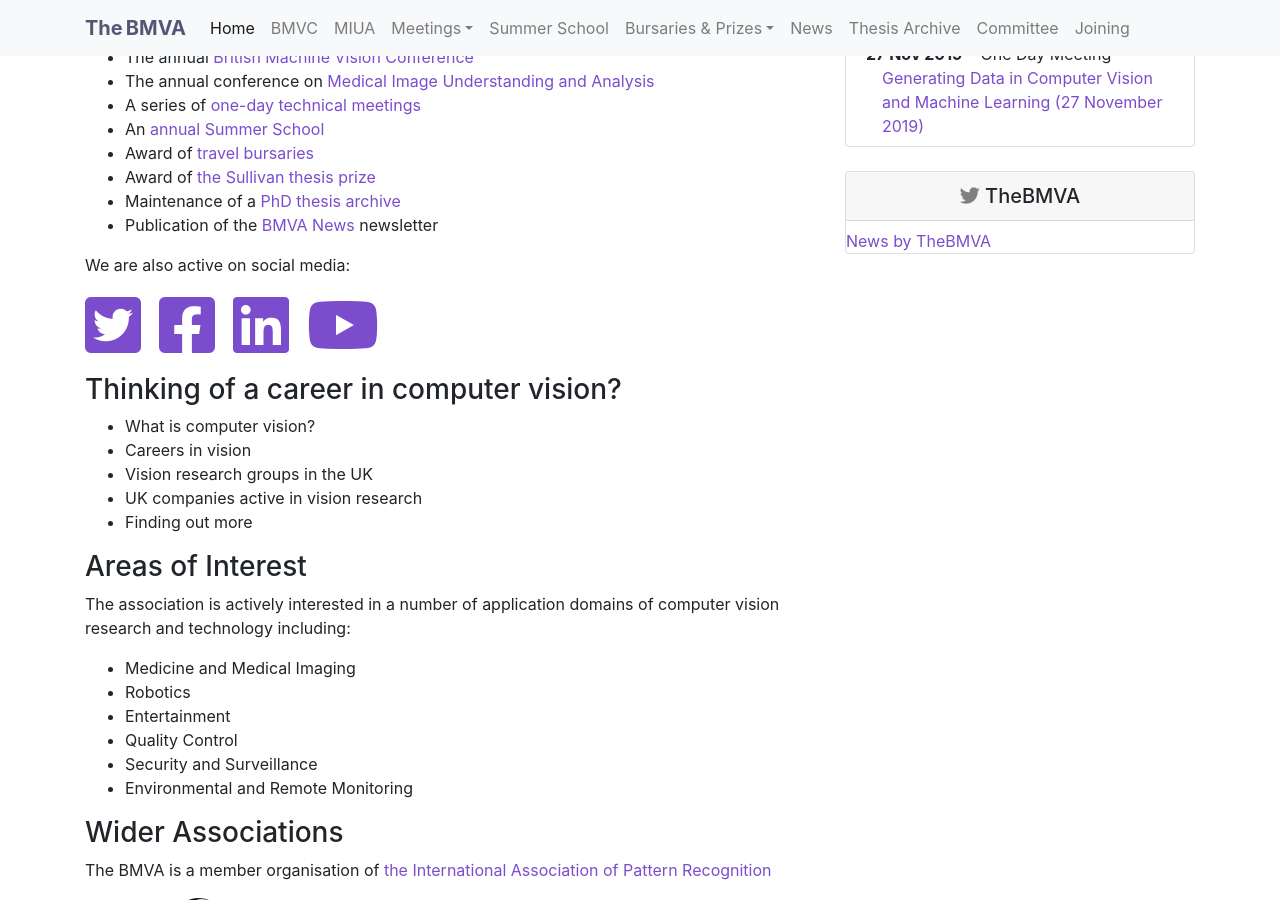
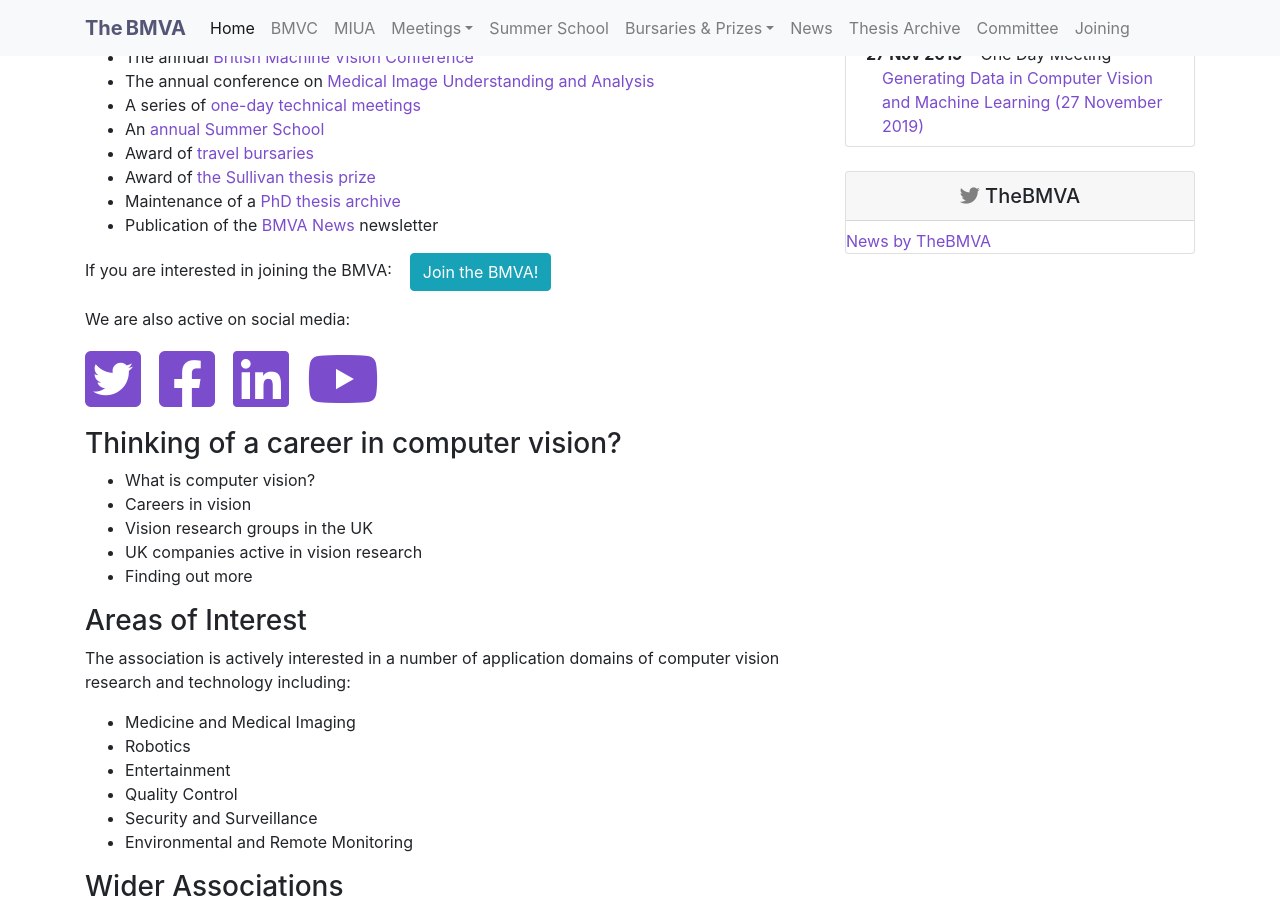
Before and after one commit to BritishMachineVisionAssociation/BMVC2021, a Jekyll site: the page built from index.md, in a window 1280 px wide and 900 px high, scrolled down 498 px. Built offline with Jekyll 4.4.1, drawn with Linux system fonts in a browser that asks for light colours; nearby versions of some CDN libraries; comment, search, counter and statistics services are not loaded.

Commit message:
Added new buttons.

```diff
--- a/index.md
+++ b/index.md
@@ -31,6 +31,15 @@
 + Award of [the Sullivan thesis prize]({{ site.baseurl }}/bursaries/sullivan-prize)
 + Maintenance of a [PhD thesis archive]({{ site.baseurl }}/theses)
 + Publication of the [BMVA News]({{ site.baseurl }}/bmva-news) newsletter
+
+<p><span>If you are interested in joining the BMVA: &nbsp;&nbsp;</span>
+<a class="btn btn-info" role="button" href="{{ site.baseurl }}/joining">Join the BMVA!</a></p>
+
+<!--<div class="row mx-auto">
+	<div class="col mx-auto">
+		<p align="center" class="pt-3"><a class="btn btn-info" role="button" href="{{ site.baseurl }}/joining">Join the BMVA!</a></p>
+	</div>
+</div>-->
 
 <!-- + Publication of the [_Annals of the BMVA_](annals/index.html)-->
 
```
Also changed, not shown: theses.md (+1 -1 lines).
